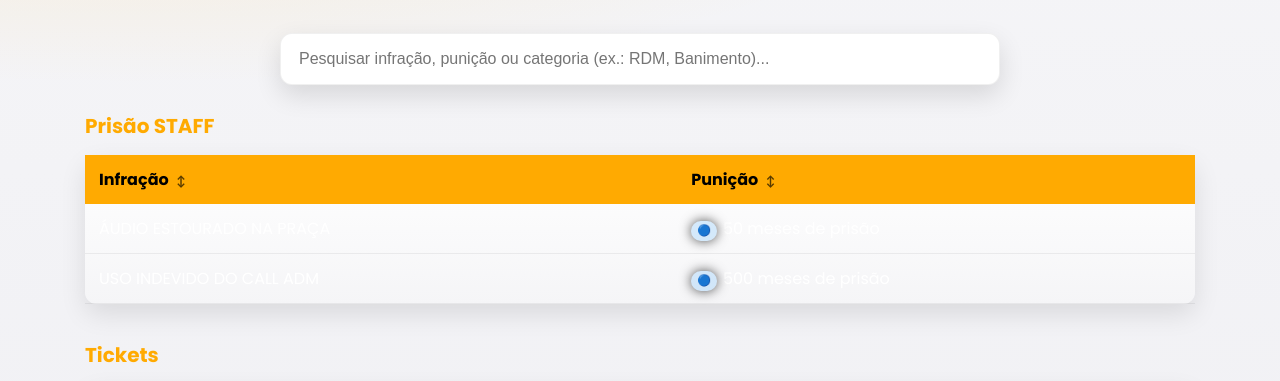
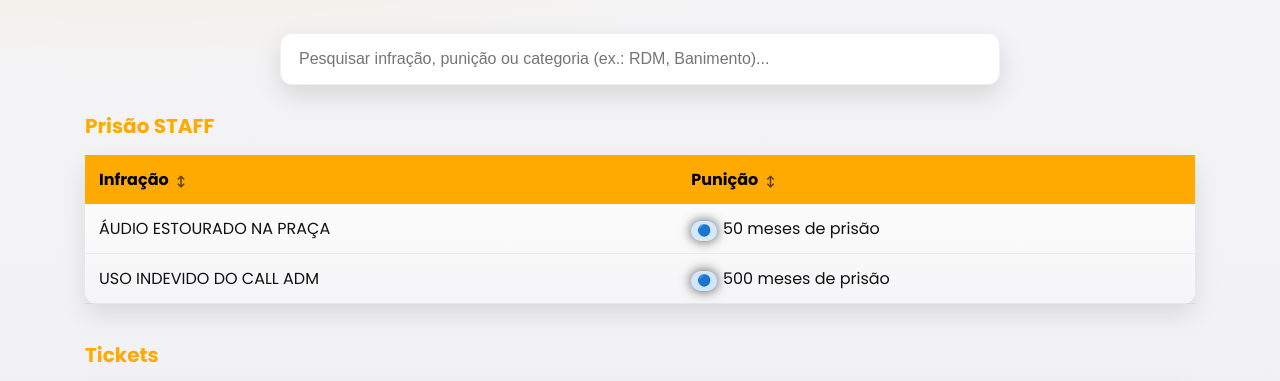
Before and after one commit to developerlevola/complexotabela, a plain HTML site: page index.html in a window 1280 px wide. Both pictures are taken after a click on the button "☀️". Shown: the part 402-783 px from the top of the page. Drawn offline with Linux system fonts and the light colour scheme.

Commit message:
Enhance light theme table cell styling

```diff
--- a/index.html
+++ b/index.html
@@ -46,6 +46,11 @@ body.light-theme .table{
 body.light-theme .table td{
   border-bottom:1px solid rgba(0,0,0,0.06);
   color:#111;
+}
+body.light-theme .table td,
+body.light-theme .table td .pun-text,
+body.light-theme .table td span {
+  color:#111 !important;
 }
 body.light-theme .tr-hover:hover td{
   background:rgba(0,0,0,0.03);
```
